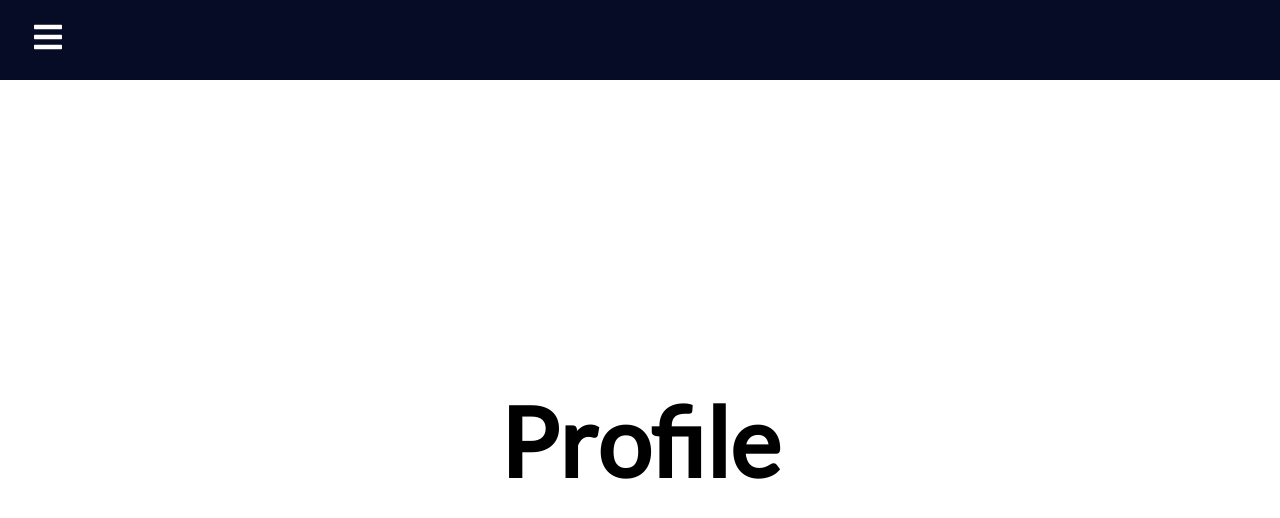
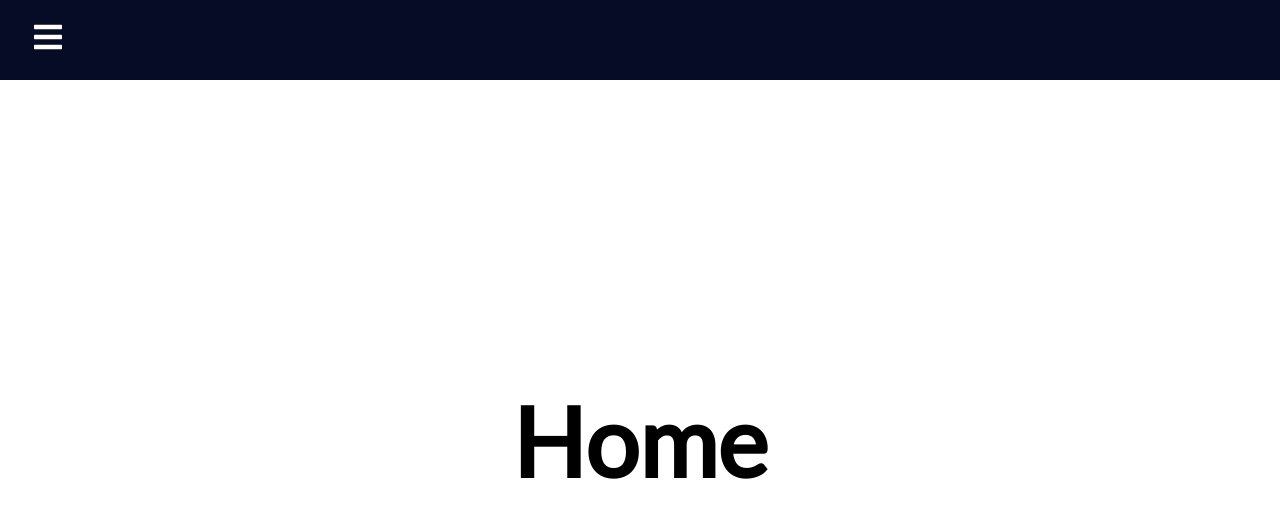
Before and after one commit to TonyHNIU/Group-9, a React (Create React App) app in the folder client/: page / in a window 1280 px wide. Shown: the top 518 px of the page. Built offline with nearby package versions, Linux system fonts and the light colour scheme.

Commit message:
Drawer content modification

```diff
--- a/client/src/App.css
+++ b/client/src/App.css
@@ -7,9 +7,9 @@
   font-family: "Lato", sans-serif;
 }
 
-.profile,
-.team,
-.company {
+.home,
+.goals,
+.questionnaire {
   display: flex;
   height: 90vh;
   align-items: center;
--- a/client/src/App.js
+++ b/client/src/App.js
@@ -1,9 +1,9 @@
 import React from 'react'
 import Navbar from './components/Drawer/Navbar'
 import { BrowserRouter as Router, Switch, Route } from 'react-router-dom'
-import profile from './pages/Profile'
-import team from './pages/Team'
-import company from './pages/Company'
+import home from './pages/Home'
+import goals from './pages/Goal'
+import questionnaire from './pages/Questionnaire'
 import './App.css'
 
 const App = () => {
@@ -12,9 +12,9 @@ const App = () => {
     <Router>
       <Navbar />
         <Switch>
-          <Route path='/' exact component={profile} />
-          <Route path='/team' component={team} />
-          <Route path='/company' component={company} />
+          <Route path='/' exact component={home} />
+          <Route path='/goals' component={goals} />
+          <Route path='/questionnaire' component={questionnaire} />
         </Switch>
     </Router>
     </>
--- a/client/src/components/Drawer/SidebarData.js
+++ b/client/src/components/Drawer/SidebarData.js
@@ -3,21 +3,21 @@ import * as AiIcons from "react-icons/ai";
 
 export const SidebarData = [
     {
-        title: 'Profile',
+        title: 'Home',
         path: '/',
-        icon: <AiIcons.AiFillProfile />,
+        icon: <AiIcons.AiFillHome />,
         className: 'nav-text'
     },
     {
-        title: 'Team',
-        path: '/team',
+        title: 'Goals',
+        path: '/goals',
         icon: <AiIcons.AiOutlineTeam />,
         className: 'nav-text'
     },
     {
-        title: 'Company',
-        path: '/company',
-        icon: <AiIcons.AiFillHome/>,
+        title: 'Questionnaire',
+        path: '/questionnaire',
+        icon: <AiIcons.AiOutlineForm/>,
         className: 'nav-text'
     },
 ]
--- a/client/src/pages/Company.js
+++ /dev/null
@@ -1,11 +0,0 @@
-import React from 'react'
-
-function Company() {
-    return (
-        <div className='company'>
-            <h1>Company</h1>
-        </div>
-    )
-}
-
-export default Company;
--- /dev/null
+++ b/client/src/pages/Goal.js
@@ -0,0 +1,11 @@
+import React from 'react'
+
+function Goals() {
+    return (
+        <div className='goals'>
+            <h1>Goals</h1>
+        </div>
+    )
+}
+
+export default Goals;
--- /dev/null
+++ b/client/src/pages/Home.js
@@ -0,0 +1,11 @@
+import React from 'react'
+
+function Home() {
+    return (
+        <div className='home'>
+            <h1>Home</h1>
+        </div>
+    )
+}
+
+export default Home;
--- a/client/src/pages/Profile.js
+++ /dev/null
@@ -1,11 +0,0 @@
-import React from 'react'
-
-function Profile() {
-    return (
-        <div className='profile'>
-            <h1>Profile</h1>
-        </div>
-    )
-}
-
-export default Profile;
--- /dev/null
+++ b/client/src/pages/Questionnaire.js
@@ -0,0 +1,11 @@
+import React from 'react'
+
+function Questionnaire() {
+    return (
+        <div className='questionnaire'>
+            <h1>Questionnaire</h1>
+        </div>
+    )
+}
+
+export default Questionnaire;
--- a/client/src/pages/Team.js
+++ /dev/null
@@ -1,11 +0,0 @@
-import React from 'react'
-
-function Team() {
-    return (
-        <div className='team'>
-            <h1>Team</h1>
-        </div>
-    )
-}
-
-export default Team;
```
